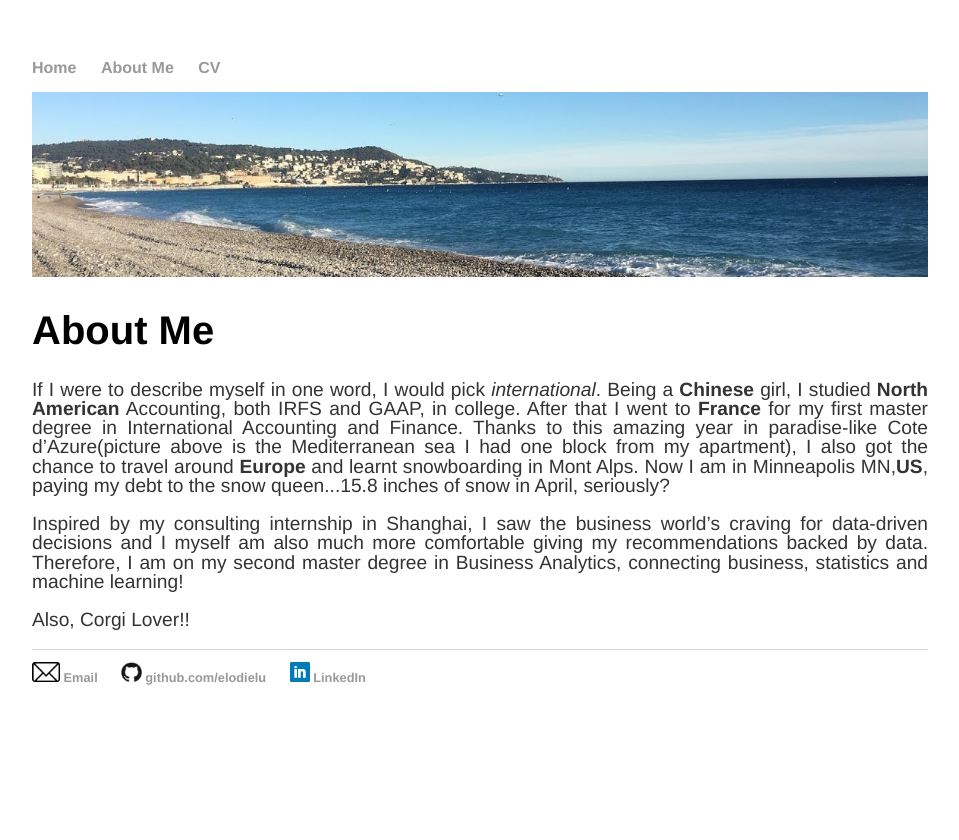
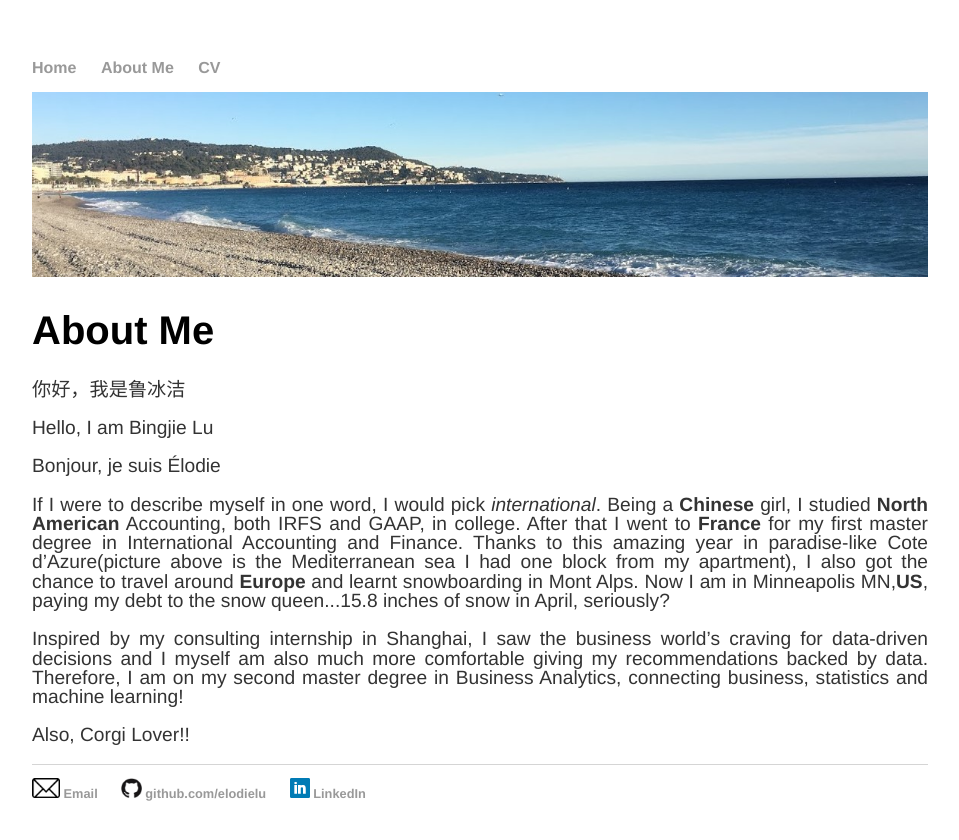
Before and after one commit to elodielu/elodielu.github.io, a Jekyll site: the page built from about/index.html, in a window 1280 px wide. Shown: the top 840 px of the page, without its empty margins (160-1119 px from the left). Built offline with Jekyll 4.4.1, drawn with Linux system fonts in a browser that asks for light colours.

Commit message:
Update index.html

```diff
--- a/about/index.html
+++ b/about/index.html
@@ -7,6 +7,9 @@ title: About Me
 			<img src="/picture/Nice.jpg" width= 100%>
 
 			<h1>About Me</h1>
+			<p>你好，我是鲁冰洁</p>
+			<p>Hello, I am Bingjie Lu</p>
+			<p>Bonjour, je suis Élodie</p>
 			<p style="text-align:justify">If I were to describe myself in one word, I would pick <em>international</em>. Being a <b>Chinese</b> girl, I studied <b>North American</b> Accounting, both IRFS and GAAP, in college. After that I went to <b>France</b> for my first master degree in International Accounting and Finance. Thanks to this amazing year in paradise-like Cote d’Azure(picture above is the Mediterranean sea I had one block from my apartment), I also got the chance to travel around <b>Europe</b> and learnt snowboarding in Mont Alps. Now I am in Minneapolis MN,<b>US</b>, paying my debt to the snow queen...15.8 inches of snow in April, seriously?<br><br>
 
 Inspired by my consulting internship in Shanghai, I saw the business world’s craving for data-driven decisions and I myself am also much more comfortable giving my recommendations backed by data. Therefore, I am on my second master degree in Business Analytics, connecting business, statistics and machine learning!<br><br>
```
